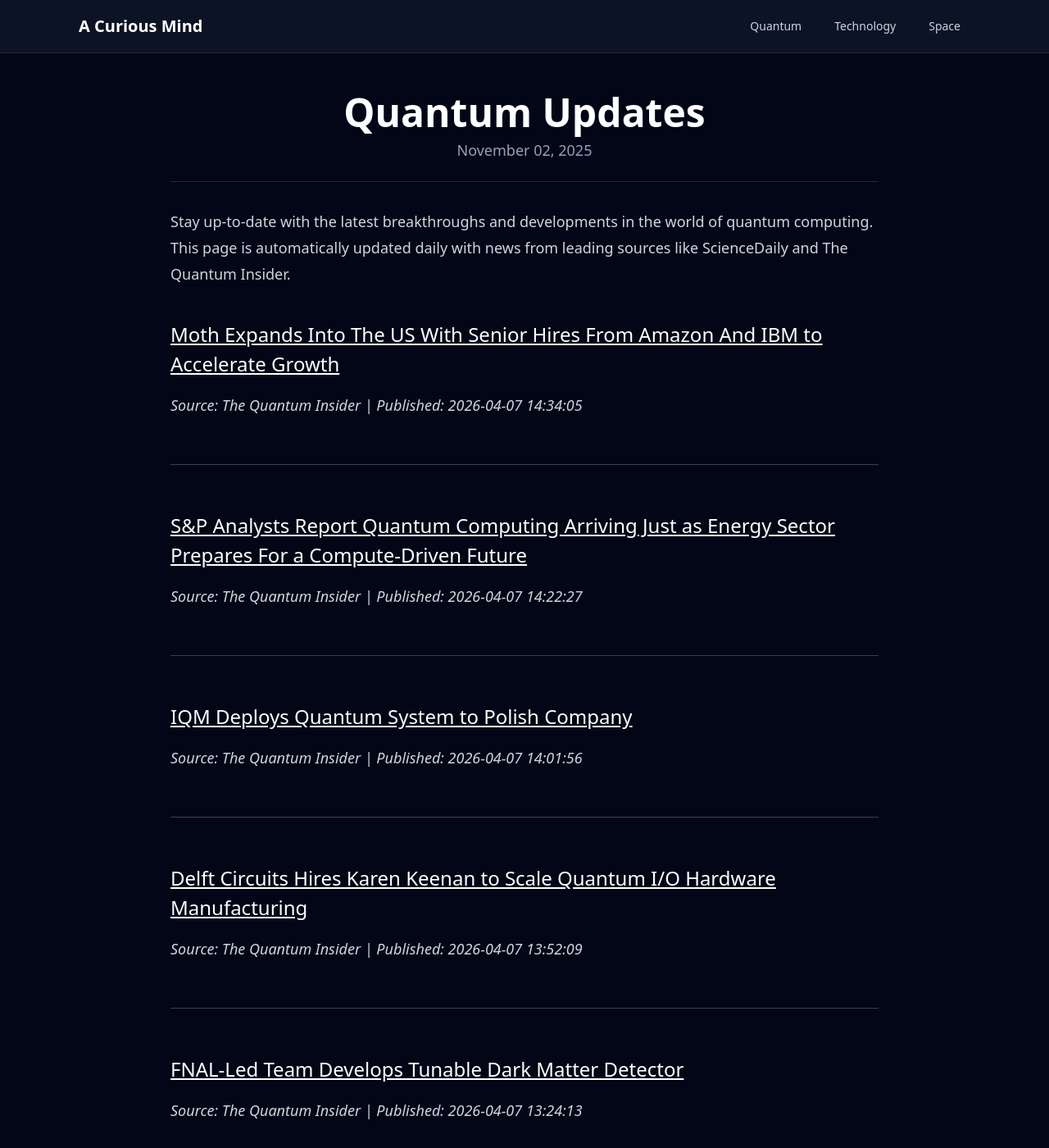
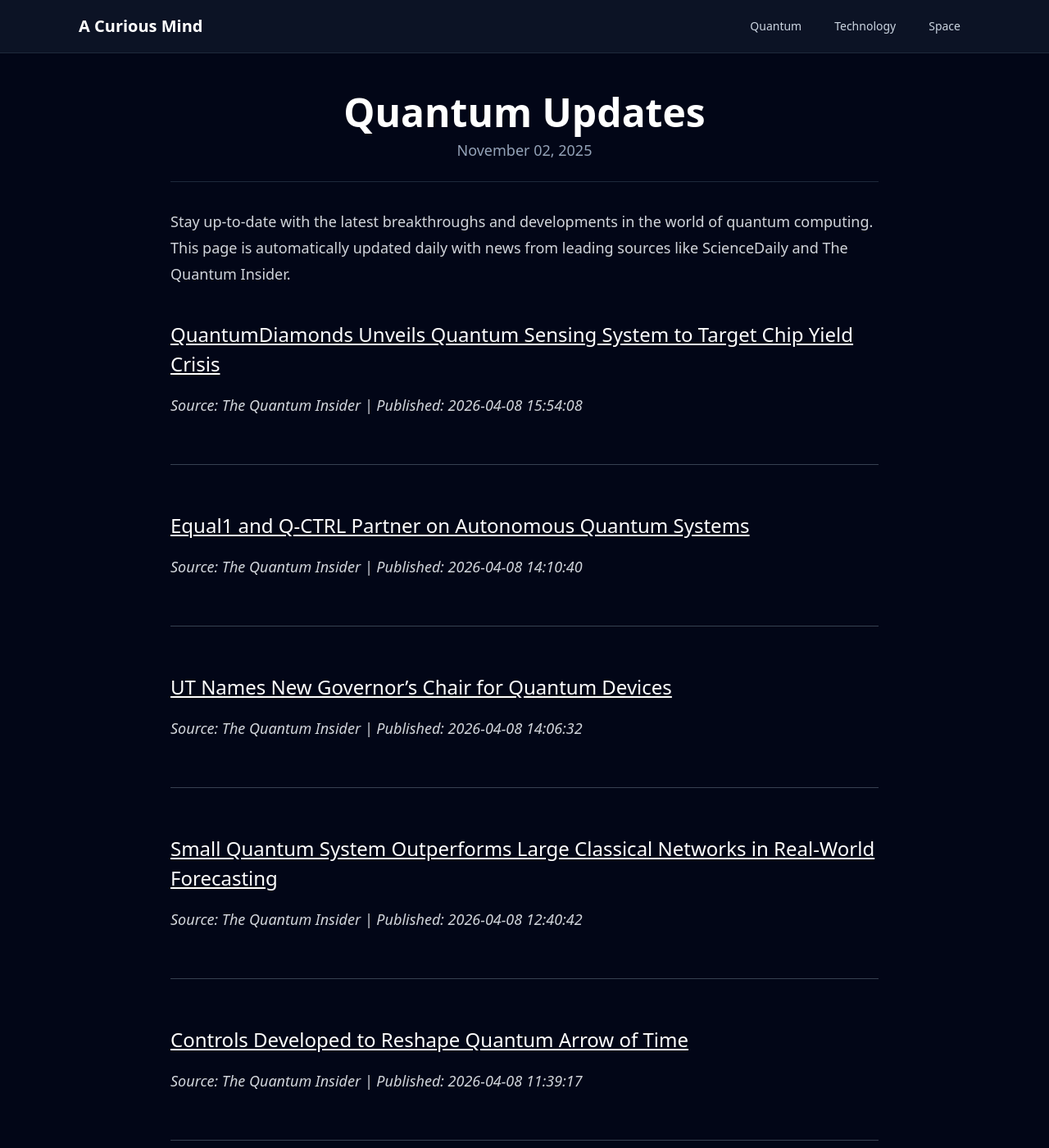
Before and after one commit to onehl7/onehl7.github.io, a Jekyll site: the page built from _posts/2025-11-02-quantum-updates.md, in a window 1280 px wide and 1400 px high. Shown: the whole window at 82% size. Built offline with Jekyll 4.4.1, drawn with Linux system fonts in a browser that asks for light colours; nearby versions of some CDN libraries.

Commit message:
Update quantum news data

```diff
--- a/_data/quantum_news.json
+++ b/_data/quantum_news.json
@@ -1,33 +1,33 @@
 [
   {
     "source": "The Quantum Insider",
-    "title": "Moth Expands Into The US With Senior Hires From Amazon And IBM to Accelerate Growth",
-    "link": "https://thequantuminsider.com/2026/04/07/moth-expands-into-the-us-with-senior-hires-from-amazon-and-ibm-to-accelerate-growth/",
-    "published": "2026-04-07 14:34:05"
+    "title": "QuantumDiamonds Unveils Quantum Sensing System to Target Chip Yield Crisis",
+    "link": "https://thequantuminsider.com/2026/04/08/quantumdiamonds-unveils-quantum-sensing-system-to-target-chip-yield-crisis/",
+    "published": "2026-04-08 15:54:08"
   },
   {
     "source": "The Quantum Insider",
-    "title": "S&P Analysts Report Quantum Computing Arriving Just as Energy Sector Prepares For a Compute-Driven Future",
-    "link": "https://thequantuminsider.com/2026/04/07/sp-analysts-report-quantum-computing-arriving-just-as-energy-sector-prepares-for-a-compute-driven-future/",
-    "published": "2026-04-07 14:22:27"
+    "title": "Equal1 and Q-CTRL Partner on Autonomous Quantum Systems",
+    "link": "https://thequantuminsider.com/2026/04/08/equal1-qctrl-autonomous-quantum-systems/",
+    "published": "2026-04-08 14:10:40"
   },
   {
     "source": "The Quantum Insider",
-    "title": "IQM Deploys Quantum System to Polish Company",
-    "link": "https://thequantuminsider.com/2026/04/07/iqm-galaxy-quantum-deployment-poland/",
-    "published": "2026-04-07 14:01:56"
+    "title": "UT Names New Governor\u2019s Chair for Quantum Devices",
+    "link": "https://thequantuminsider.com/2026/04/08/ut-appoints-deep-jariwala-quantum-devices/",
+    "published": "2026-04-08 14:06:32"
   },
   {
     "source": "The Quantum Insider",
-    "title": "Delft Circuits Hires Karen Keenan to Scale Quantum I/O Hardware Manufacturing",
-    "link": "https://thequantuminsider.com/2026/04/07/delft-circuits-karen-keenan-coo-appointment/",
-    "published": "2026-04-07 13:52:09"
+    "title": "Small Quantum System Outperforms Large Classical Networks in Real-World Forecasting",
+    "link": "https://thequantuminsider.com/2026/04/08/small-quantum-system-outperforms-large-classical-networks-in-real-world-forecasting/",
+    "published": "2026-04-08 12:40:42"
   },
   {
     "source": "The Quantum Insider",
-    "title": "FNAL-Led Team Develops Tunable Dark Matter Detector",
-    "link": "https://thequantuminsider.com/2026/04/07/electronically-tunable-quantum-detector-dark-matter/",
-    "published": "2026-04-07 13:24:13"
+    "title": "Controls Developed to Reshape Quantum Arrow of Time",
+    "link": "https://thequantuminsider.com/2026/04/08/controls-developed-to-reshape-quantum-arrow-of-time/",
+    "published": "2026-04-08 11:39:17"
   },
   {
     "source": "ScienceDaily (Quantum Computing)",
```
